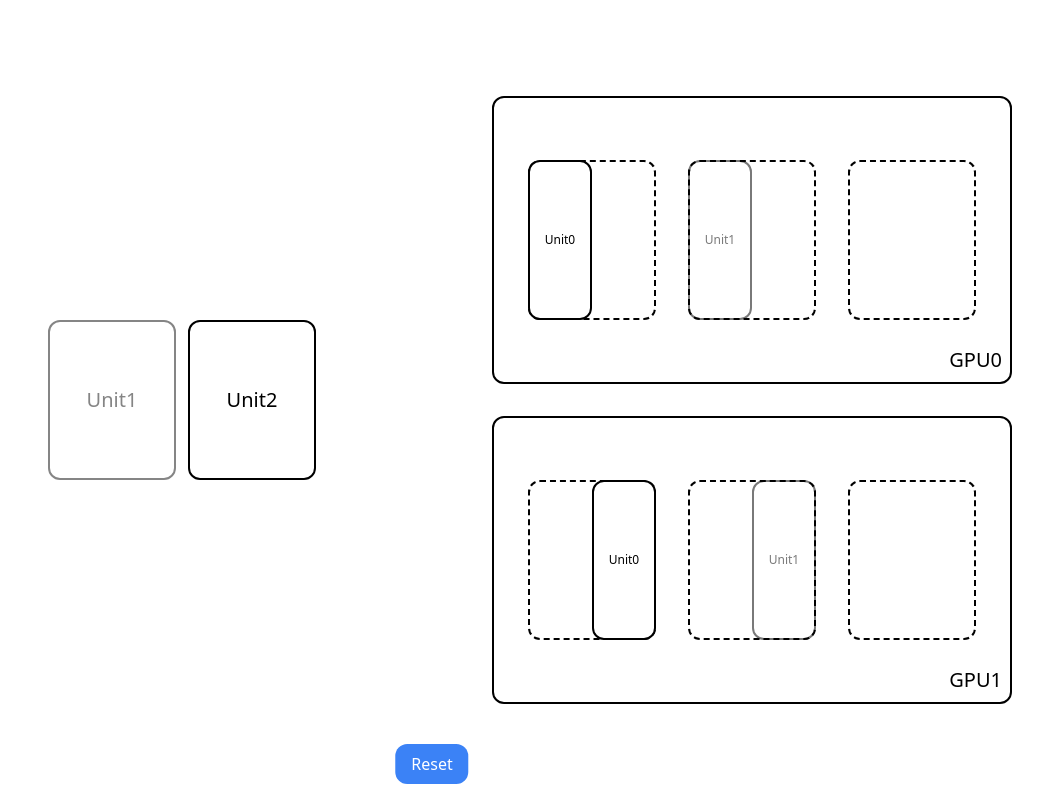
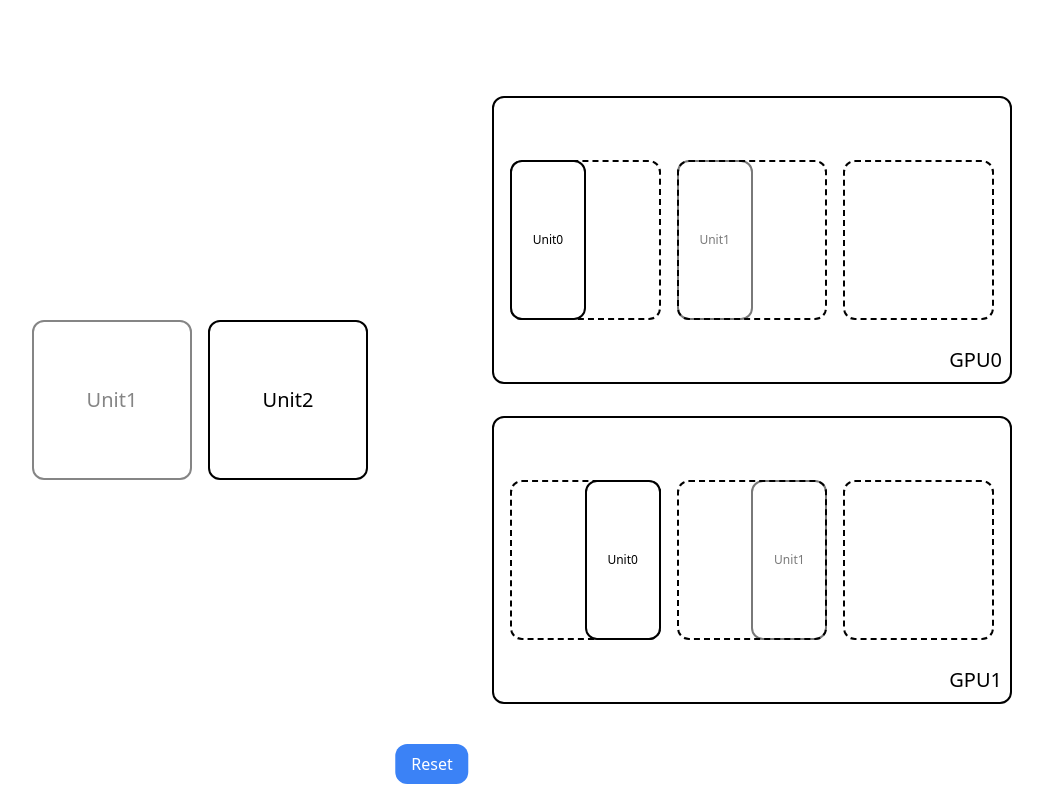
Before and after one commit to rushilbhat/fsdp-animation, a React (Create React App) app: page / in a window 1280 px wide. Shown: the top 800 px of the page, without its empty margins (208-1251 px from the left). Built offline with nearby package versions, Linux system fonts and the light colour scheme.

Commit message:
Make boxes wider

```diff
--- a/src/ModelSplitAnimation.js
+++ b/src/ModelSplitAnimation.js
@@ -814,7 +814,7 @@ const ModelSplitAnimation = () => {
                 transition-all duration-500 ease-in-out"
               style={{
                 transform: isSplit
-                  ? `translateX(${(i - 1) * 140}px)`
+                  ? `translateX(${(i - 1) * 176}px)`
                   : 'translateX(0)',
                 opacity: isSplit
                   ? (i === 0 && showHalvesUnit0
@@ -827,7 +827,7 @@ const ModelSplitAnimation = () => {
                   : i === 1
                   ? 1
                   : 0,
-                width: isSplit ? '128px' : '384px',
+                width: isSplit ? '160px' : '480px',
                 height: '160px',
                 zIndex: i === 1 ? 2 : 1
               }}
@@ -868,9 +868,9 @@ const ModelSplitAnimation = () => {
               <span className="absolute bottom-2 right-2 text-xl">GPU{gpuIndex}</span>
 
               {/* Inside each GPU, place 3 Unit placeholders */}
-              <div className="w-full h-full p-4 flex justify-center items-center gap-8">
+              <div className="w-full h-full p-4 flex justify-center items-center gap-4">
                 {[0, 1, 2].map((unitIndex) => (
-                  <div key={unitIndex} className="w-32 h-40 relative">
+                  <div key={unitIndex} className="w-40 h-40 relative">
                     {/* ============================ */}
                     {/* Per-step grads for Unit2    */}
                     {/* ============================ */}
@@ -1226,7 +1226,7 @@ const ModelSplitAnimation = () => {
                       style={{
                         top: '25%',
                         height: 'calc(75%)',
-                        width: '64px',
+                        width: '76px',
                         // Hide activation for Unit2, Unit1, or Unit0 if necessary
                         opacity:
                           (unitIndex === 2 && hideUnit2Activations) ||
@@ -1292,7 +1292,7 @@ const ModelSplitAnimation = () => {
 
                     {/* The "internal structure" box for Params, Grads, Opt states */}
                     <div
-                      className={`absolute w-16 transition-all duration-500 ease-in-out flex flex-col
+                      className={`absolute w-[76px] transition-all duration-500 ease-in-out flex flex-col
                         ${
                           (unitIndex === 0 && showHalvesUnit0) ||
                           (unitIndex === 1 && showHalvesUnit1) ||
@@ -1322,7 +1322,7 @@ const ModelSplitAnimation = () => {
                                 (unitIndex === 1 && expandUnit1ParamsFinal && !shrinkExpandedParamsU1) ||
                                 (unitIndex === 0 && expandUnit0ParamsFinal && !shrinkExpandedParamsU0)
                               )
-                                ? '128px'
+                                ? '151px'
                                 : '100%',
                             left: gpuIndex === 1 ? 'auto' : '0',
                             right: gpuIndex === 1 ? '0' : 'auto',
```
